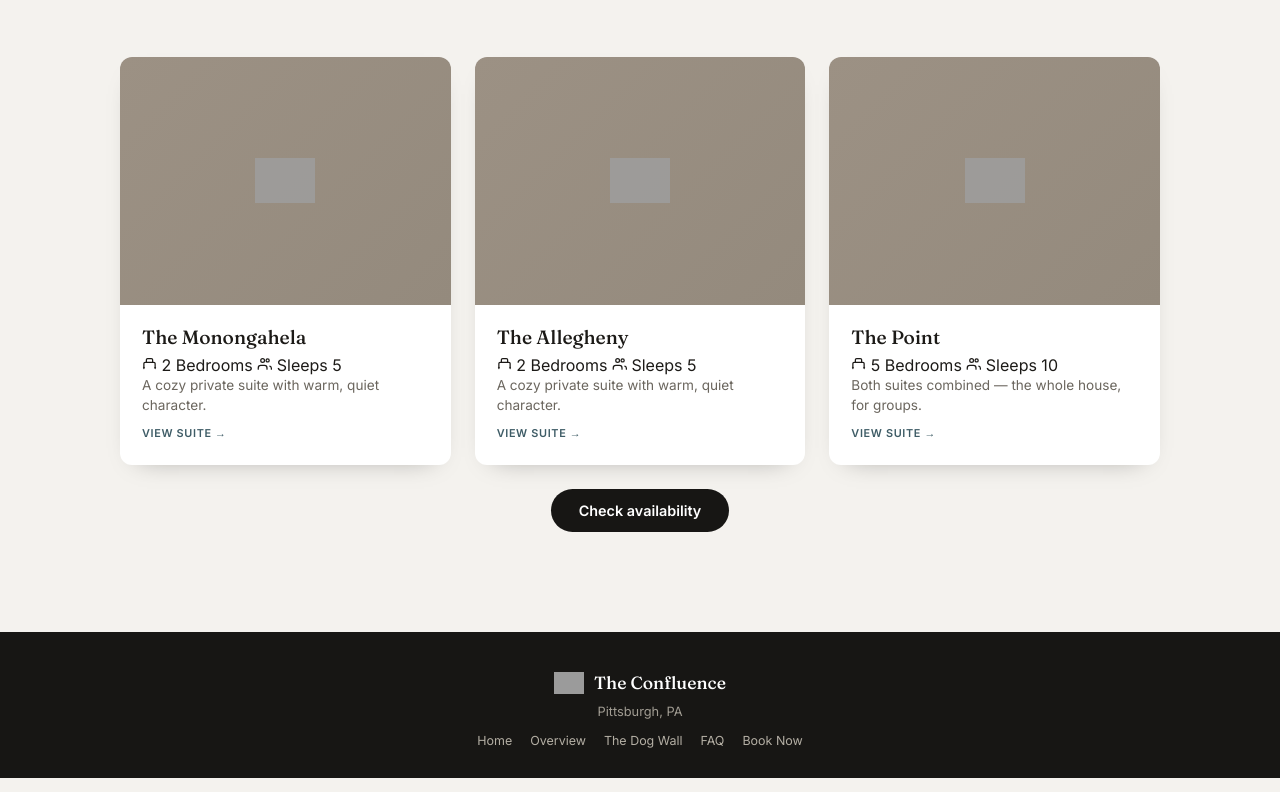
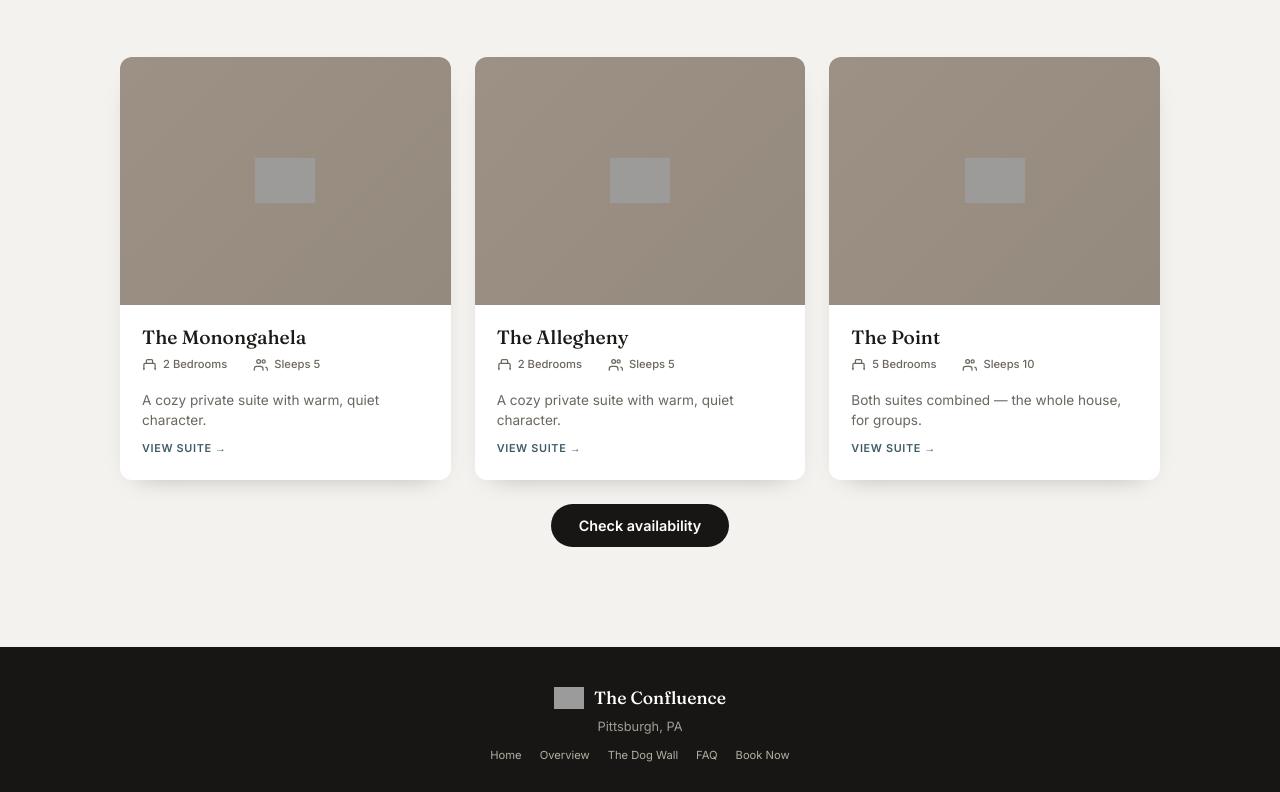
Before and after one commit to marmig3026/confluence-site, a plain HTML site: page home.html in a window 1280 px wide. Shown: the part 1020-1812 px from the top of the page. Drawn offline with Linux system fonts and the light colour scheme; grey boxes are pictures that could not be loaded.

Commit message:
change font and spacing for unit stat heros

```diff
--- a/site.css
+++ b/site.css
@@ -73,7 +73,7 @@ h1,h2,h3 { font-family:'Fraunces',serif; font-weight:500; margin:0; }
 .site-footer .brand-row span { font-family:'Fraunces',serif; font-size:1.1rem; color:#fff; }
 .site-footer p { font-size:0.8rem; margin: 4px 0; opacity:0.75; }
 .site-footer .footer-links { margin-top:14px; display:flex; gap:18px; justify-content:center; flex-wrap:wrap; }
-.site-footer .footer-links a { font-size:0.78rem; text-decoration:none; color:#cfc9bd; opacity:0.85; }
+.site-footer .footer-links a { font-size:0.7rem; text-decoration:none; color:#cfc9bd; opacity:0.85; }
 .site-footer .footer-links a:hover { opacity:1; text-decoration:underline; }
 
 /* ---------- Shared page building blocks ---------- */
@@ -98,6 +98,10 @@ h1,h2,h3 { font-family:'Fraunces',serif; font-weight:500; margin:0; }
 .unit-card p { font-size:0.85rem; color:var(--ink-soft); line-height:1.5; margin:0; }
 .unit-card .tag { display:inline-block; font-size:0.68rem; letter-spacing:0.06em; text-transform:uppercase; color:var(--river); font-weight:600; margin-top:10px; }
 
+.unit-stats { display:flex; gap:26px; margin: 8px 0 18px; }
+.unit-stats .stat { display:flex; align-items:center; gap:6px; color:var(--ink-soft); font-size:0.7rem; font-weight:500; }
+.unit-stats svg { color:var(--ink-soft); flex-shrink:0; }
+
 .amenity-grid { display:grid; grid-template-columns: repeat(auto-fit, minmax(180px,1fr)); gap:16px; margin-top:24px; }
 .amenity { background:#fff; border-radius:10px; padding:16px 18px; box-shadow: 0 6px 16px -12px rgba(0,0,0,0.3); }
 .amenity .label { font-size:0.68rem; letter-spacing:0.06em; text-transform:uppercase; color:var(--ink-soft); font-weight:600; margin-bottom:4px; }
@@ -110,7 +114,7 @@ h1,h2,h3 { font-family:'Fraunces',serif; font-weight:500; margin:0; }
 .btn-primary:hover { opacity:0.9; }
 
 .placeholder-note {
-  background: #fff7e6; border:1px solid #e8d5a0; color:#6b5320; font-size:0.78rem;
+  background: #fff7e6; border:1px solid #e8d5a0; color:#6b5320; font-size:0.7 rem;
   padding:10px 14px; border-radius:8px; margin: 18px auto; max-width: 700px;
 }
 
```
